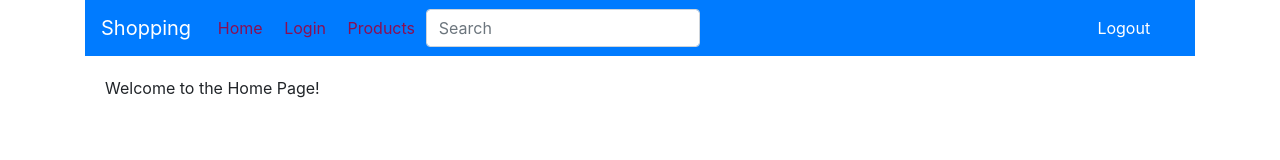
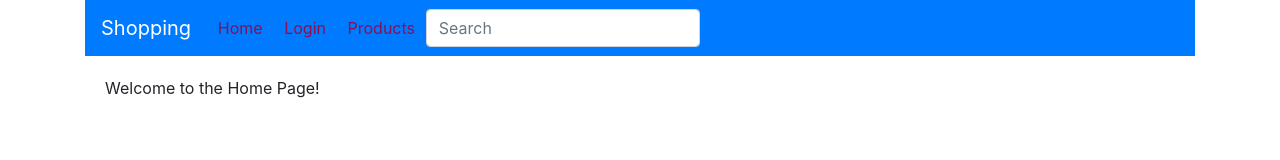
Before and after one commit to anoopsimon/shopping, a React (Create React App) app: page / in a window 1280 px wide. Shown: the top 160 px of the page. Built offline with nearby package versions, Linux system fonts and the light colour scheme.

Commit message:
added button show hide - logout

```diff
--- a/src/App.js
+++ b/src/App.js
@@ -20,12 +20,12 @@ import { getToken, removeUserSession, setUserSession } from "./Utils/Common";
 import jwt_decode from "jwt-decode";
 
 function App() {
-  const [authLoading, setAuthLoading,isTokenValid] = useState(true);
+  const [authLoading, setAuthLoading] = useState(true);
+  const [isTokenValid, setisTokenValid] = useState(false);
 
   useEffect(() => {
     const token = getToken();
     console.log('token is '  + token);
-    let isTokenValid=false;
     if (!token) {
       return;
     }
@@ -39,14 +39,13 @@ function App() {
     // JWT exp is in seconds
     if (decodedToken.exp * 1000 < currentDate.getTime()) {
       console.log("Token expired.");
-      isTokenValid=false;
+
     } else {
       console.log("Valid token");
-      isTokenValid = true;
+      setisTokenValid(true);
       setAuthLoading(false);
     }
     } catch (error) {
-      isTokenValid=false;
       setAuthLoading(false);
 
     }
@@ -89,7 +88,8 @@ function App() {
                 />
 
               </Form>
-              {!isTokenValid ? <Button  style={{marginLeft:'50%'}}>Logout</Button> : <p>s</p>}
+              {console.log('isTokenValid' + isTokenValid)}
+              {isTokenValid ? <Button  style={{marginLeft:'50%'}}>Logout</Button> : <p></p>}
             </Navbar.Collapse>
           </Navbar>
 
```
